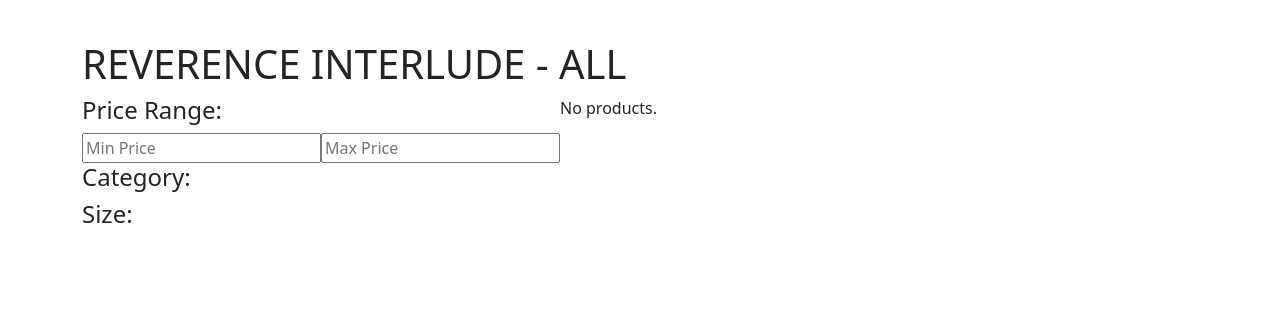
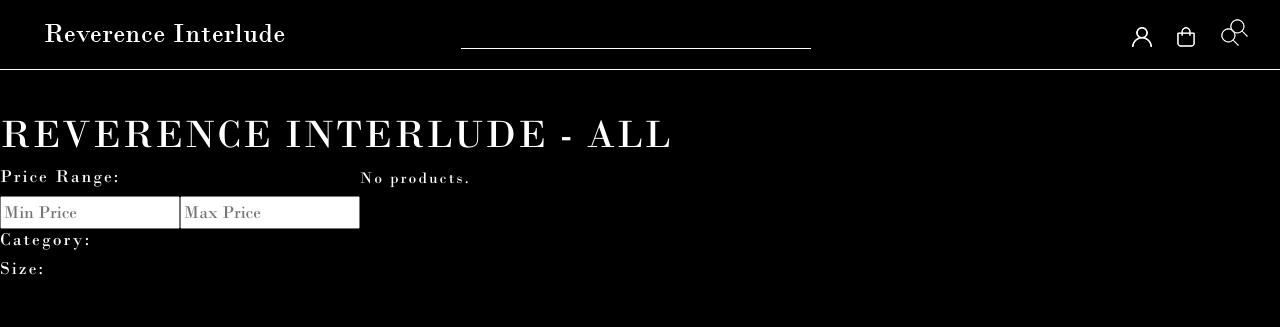
Before and after one commit to Randysman/reverence, a Django app: page / in a window 1280 px wide. Shown: the top 327 px of the page. Run offline with Django 5.2, Linux system fonts and the light colour scheme; data that the repository does not hold is empty; some libraries are stand-ins or nearby versions.

Commit message:
create base css and write styles

```diff
--- a/main/static/css/base.css
+++ b/main/static/css/base.css
@@ -0,0 +1,128 @@
+@font-face {
+    font-family: "Bodoni";
+    src: url(../font/BOD_R.TTF);
+}
+
+:root {
+    --gold: #ccaf6b;
+}
+
+body {
+    background-color: #000;
+    color: #fff;
+    font-family: "Bodoni", serif;
+    font-size: 18px;
+    letter-spacing: 2px;
+}
+
+a {
+    transition: all .4s ease;
+    color: var(--gold);
+    text-decoration: none;
+}
+
+a:hover {
+    opacity: 0.7;
+}
+
+h2 {
+    font-size: 38px;
+}
+
+h4 {
+    font-size: 18px;
+    font-weight: 300;
+}
+
+h5 {
+    font-weight: 300;
+    font-size: 16px;
+    margin: 0;
+}
+
+p {
+    font-weight: 300;
+    font-size: 16px;
+}
+
+.container {
+    max-width: 1400px;
+    margin: 0 auto;
+    padding: 40px 0;
+}
+
+.header {
+    padding: 0 40px;
+    height: 70px;
+    justify-content: space-between;
+    border-bottom: 1px solid #fff;
+    background-color: #000;
+}
+
+.input-container {
+    position: relative;
+    display: flex;
+}
+
+.search {
+    padding-right: 150px;
+    padding-bottom: 10px;
+}
+
+.form_input {
+    border: none;
+    background-color: #000;
+    border-bottom: 1px solid #fff;
+    width: 350px;
+    padding: 5px 10px;
+    padding-right: 40px;
+}
+
+.form_input::placeholder {
+    color: #000;
+}
+
+.form_input:focus {
+    all: unset;
+    border: none;
+    background-color: #000;
+    width: 330px;
+    padding: 5px 10px;
+    border-bottom: 1px solid #fff;
+    letter-spacing: 2px;
+}
+
+.form-input, textarea {
+    color: #fff;
+}
+
+.btnforsearch {
+    position: absolute;
+    left: 96%;
+    background-color: #000;
+    top: 26%;
+    background: url(../img/search.png);
+    border: none;
+    width: 20px;
+    height: 20px;
+}
+
+.forsearch {
+    position: relative;
+}
+
+.search.popup {
+    position: absolute;
+    top: 100%;
+    right: 0;
+    width: 250px;
+    z-index: 1000;
+    padding: 10px;
+    margin-right: 92px;
+    margin-top: 20px;
+}
+
+.form_input {
+    padding: 5px;
+    flex: 1;
+}
--- a/main/templates/main/base.html
+++ b/main/templates/main/base.html
@@ -16,7 +16,7 @@
             <img src="{% static 'img/rev.png' %}" alt="">
         </div>
         <div class="search">
-            <form action="" id="search_form" class="search_form" style="display: none;">
+            <form action="" id="search_form" class="search_form d-flex" style="display: none;">
                 <input type="text" name="q" class="form_input" placeholder="Search">
                 <button type="submit" class="btnforsearch"></button>
             </form>
```
